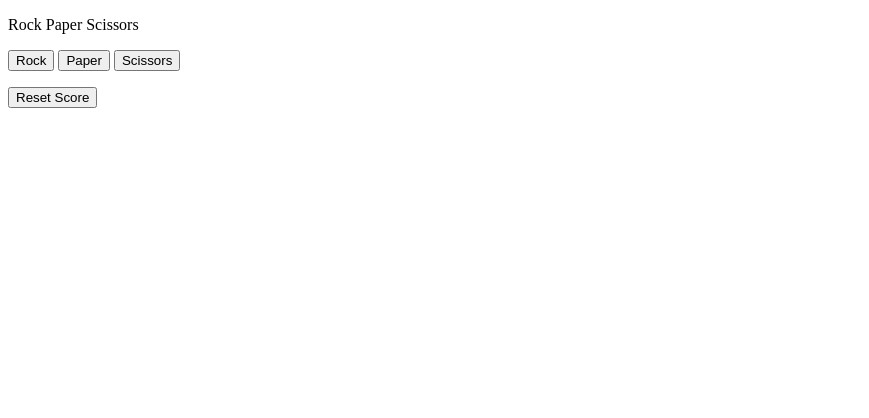
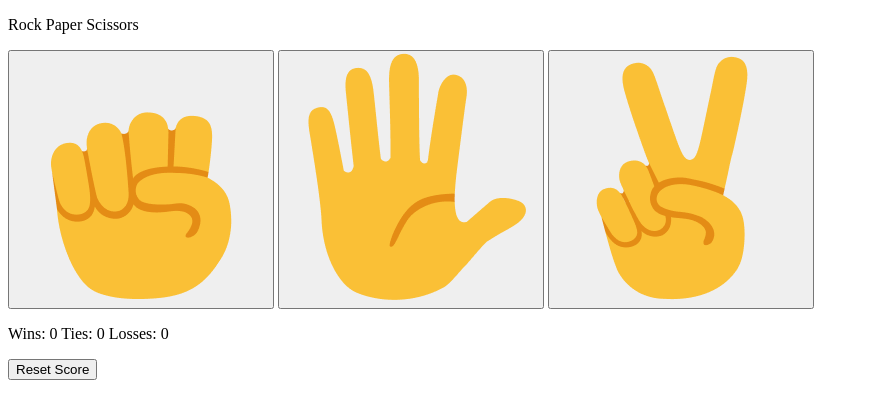
Before and after one commit to DagimDev/rock-paper-scissors, a plain HTML site: page index.html in a window 1280 px wide. Both pictures are taken after a click on the button "Reset Score". Shown: the whole page, without its empty margins (0-869 px from the left). Drawn offline with Linux system fonts and the light colour scheme.

Commit message:
Connect game logic to UI elements

```diff
--- a/index.html
+++ b/index.html
@@ -4,25 +4,38 @@
     <meta charset="UTF-8" />
     <meta name="viewport" content="width=device-width, initial-scale=1.0" />
     <title>Rock Paper Scissors</title>
+    <link rel="stylesheet" href="css/style.css" />
   </head>
   <body>
     <div>
-      <p>Rock Paper Scissors</p>
+      <p class="title">Rock Paper Scissors</p>
       <div>
         <div>
-          <button>Rock</button>
-          <button>Paper</button>
-          <button>Scissors</button>
+          <button onclick="playGame('rock')">
+            <img class="move-icons" src="images/rock-emoji.png" alt="Rock" />
+          </button>
+          <button onclick="playGame('paper')">
+            <img class="move-icons" src="images/paper-emoji.png" alt="Paper" />
+          </button>
+          <button onclick="playGame('scissors')">
+            <img
+              class="move-icons"
+              src="images/scissors-emoji.png"
+              alt="Scissors"
+            />
+          </button>
         </div>
         <div>
-            <p class="result"></p>
-            <p class="moves"></p>
-            <p class="score"></p>
+          <p class="result"></p>
+          <p class="moves"></p>
+          <p class="score"></p>
         </div>
         <div>
-            <button class="reset-btn">Reset Score</button>
+          <button class="reset-btn" onclick="resetScore()">Reset Score</button>
         </div>
       </div>
     </div>
+
+    <script src="js/script.js"></script>
   </body>
 </html>
--- a/js/script.js
+++ b/js/script.js
@@ -1,3 +1,7 @@
+const resultElement = document.querySelector(".result");
+const movesElement = document.querySelector(".moves");
+const scoreElement = document.querySelector(".score");
+
 // Computer move selection
 
 const pickComputerMove = () => {
@@ -41,9 +45,14 @@ const playGame = (playerMove) => {
   else if (result === "Tie.") score.ties++;
   else if (result === "You lose.") score.losses++;
 
-  console.log(
-    `Wins: ${score.wins} Ties: ${score.ties} Losses: ${score.losses}`
-  );
+  //   result
+  resultElement.innerHTML = result;
+
+  //   moves
+  movesElement.innerHTML = `You <img class="move-icons" src="../images/${playerMove}-emoji.png"> - <img  class="move-icons" src="../images/${computerMove}-emoji.png"> Computer`;
+
+  // score
+  scoreElement.innerHTML = `Wins: ${score.wins} Ties: ${score.ties} Losses: ${score.losses}`;
 
   //   Add localStorage persistence
   localStorage.setItem("score", JSON.stringify(score));
@@ -53,10 +62,11 @@ const playGame = (playerMove) => {
 
 // Reset score
 const resetScore = () => {
-    score = {
-        wins: 0,
-        ties: 0,
-        losses: 0
-    }
-    localStorage.removeItem("score");
-}
+  score = {
+    wins: 0,
+    ties: 0,
+    losses: 0,
+  };
+  localStorage.removeItem("score");
+  scoreElement.innerHTML = `Wins: ${score.wins} Ties: ${score.ties} Losses: ${score.losses}`;
+};
```
